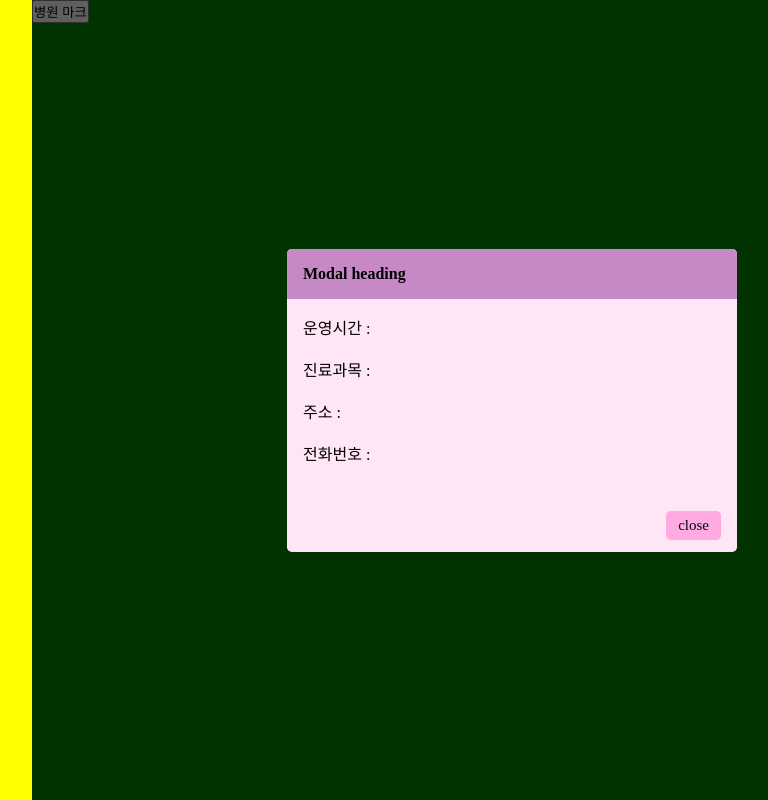
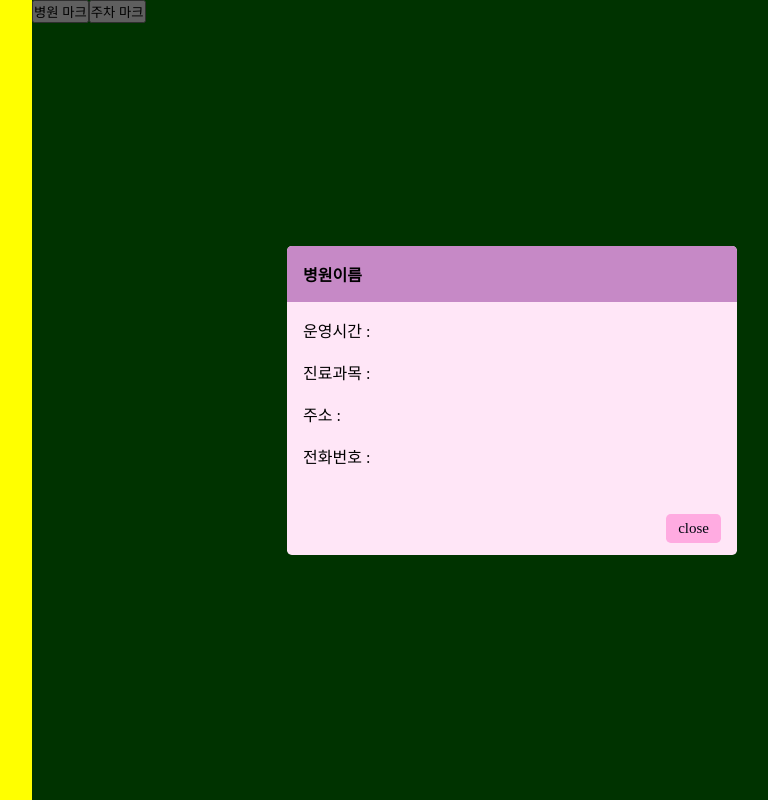
Before and after one commit to ksnd0297/doyouknowjeonju, a React (Create React App) app: page / in a window 1280 px wide. Both pictures are taken after a click on the button "병원 마크". Shown: the whole page, without its empty margins (288-1056 px from the left). Built offline with nearby package versions, Linux system fonts and the light colour scheme; a web font is replaced by a local one.

Commit message:
modal add

```diff
--- a/src/App.js
+++ b/src/App.js
@@ -1,15 +1,17 @@
 import React, { useState } from "react";
-import { Modal_App } from "./components/Modal/Modal_App";
+import { ModalApp } from "./components/Modal/ModalApp";
 import "./App.scss";
 
 function App() {
-  const [modalOpen, setModalOpen] = useState(false); //빆으로 빼기
-
-  const openModal = () => {
-    setModalOpen(true);
+  const [modalOpen, setModalOpen] = useState(0); //빆으로 빼기
+  const openParkingModal = () => {
+    setModalOpen(2);
+  };
+  const openHospitalModal = () => {
+    setModalOpen(1);
   };
   const closeModal = () => {
-    setModalOpen(false);
+    setModalOpen(0);
   };
   return (
     <div className="App">
@@ -17,9 +19,10 @@ function App() {
       <div className="aside" />
       {/* 지도BBCCD  */}
       <div className="main">
-        <Modal_App
+        <ModalApp
           modalOpen={modalOpen}
-          openModal={openModal}
+          openHospitalModal={openHospitalModal}
+          openParkingModal={openParkingModal}
           closeModal={closeModal}
         />
       </div>
--- /dev/null
+++ b/src/components/Modal/ModalApp.js
@@ -0,0 +1,23 @@
+import React from "react";
+import { ModalHospital } from "./ModalHospital";
+import { ModalParking } from "./ModalParking";
+
+export function ModalApp(props) {
+  // useState를 사용하여 open상태를 변경한다. (open일때 true로 만들어 열리는 방식)
+
+  const { modalOpen, openParkingModal, openHospitalModal, closeModal } = props;
+
+  console.log(modalOpen); //console 출력
+  return (
+    <React.Fragment>
+      <button onClick={openHospitalModal}>병원 마크</button>
+      <button onClick={openParkingModal}>주차 마크</button>
+      {modalOpen === 1 ? (
+        <ModalHospital open={modalOpen} close={closeModal} header="병원이름" />
+      ) : null}
+      {modalOpen === 2 ? (
+        <ModalParking open={modalOpen} close={closeModal} header="주차장이름" />
+      ) : null}
+    </React.Fragment>
+  );
+}
--- /dev/null
+++ b/src/components/Modal/ModalHospital.js
@@ -0,0 +1,39 @@
+import React from "react";
+import "../../scss/modal.css";
+// import ImageButton from "react-image-button";
+export const ModalHospital = (props) => {
+  // 열기, 닫기, 모달 헤더 텍스트를 부모로부터 받아옴
+  const { open, close, header } = props;
+
+  return (
+    // 모달이 열릴때 openModal 클래스가 생성된다.
+    // 클래스 이름 변경
+    <div className={open ? "openModal modal" : "modal"}>
+      {open ? (
+        <section>
+          <header>
+            {header}
+            {/* <ImageButton img="../../scss/star_86960.ico"> */}
+            <button className="close" onClick={close}></button>
+            {/* </ImageButton> */}
+          </header>
+          <main>
+            운영시간 : <p />
+            <br />
+            진료과목 : <p />
+            <br />
+            주소 : <p />
+            <br />
+            전화번호 : <p />
+            <br />
+          </main>
+          <footer>
+            <button className="close" onClick={close}>
+              close
+            </button>
+          </footer>
+        </section>
+      ) : null}
+    </div>
+  );
+};
--- a/src/components/Modal/Modal.js
+++ b/src/components/Modal/ModalParking.js
@@ -1,7 +1,7 @@
 import React from "react";
 import "../../scss/modal.css";
 
-export const Modal = (props) => {
+export const ModalParking = (props) => {
   // 열기, 닫기, 모달 헤더 텍스트를 부모로부터 받아옴
   const { open, close, header } = props;
 
@@ -13,11 +13,23 @@ export const Modal = (props) => {
         <section>
           <header>
             {header}
-            <button className="close" onClick={close}>
+            <button className="close" onClick={close} img="../../scss/star.ico">
+              {/*X표시*/}
               {/* &times; */}
             </button>
           </header>
-          <main>{props.children}</main>
+          <main>
+            주소 : <p />
+            <br />
+            운영시간 : <p />
+            <br />
+            주차 총 대수 : <p />
+            <br />
+            가격 : <p />
+            <br />
+            전화번호 : <p />
+            <br />
+          </main>
           <footer>
             <button className="close" onClick={close}>
               close
--- a/src/components/Modal/Modal_App.js
+++ /dev/null
@@ -1,25 +0,0 @@
-import React, { useState } from "react";
-import { Modal } from "./Modal";
-
-export function Modal_App(props) {
-  // useState를 사용하여 open상태를 변경한다. (open일때 true로 만들어 열리는 방식)
-
-  const { modalOpen, openModal, closeModal } = props;
-
-  console.log(modalOpen);
-  return (
-    <React.Fragment>
-      <button onClick={openModal}>병원 마크</button>
-      <Modal open={modalOpen} close={closeModal} header="Modal heading">
-        운영시간 : <p />
-        <br />
-        진료과목 : <p />
-        <br />
-        주소 : <p />
-        <br />
-        전화번호 : <p />
-        <br />
-      </Modal>
-    </React.Fragment>
-  );
-}
```
Also changed, not shown: 1 other file (tests, documents, lock files or other folders).
